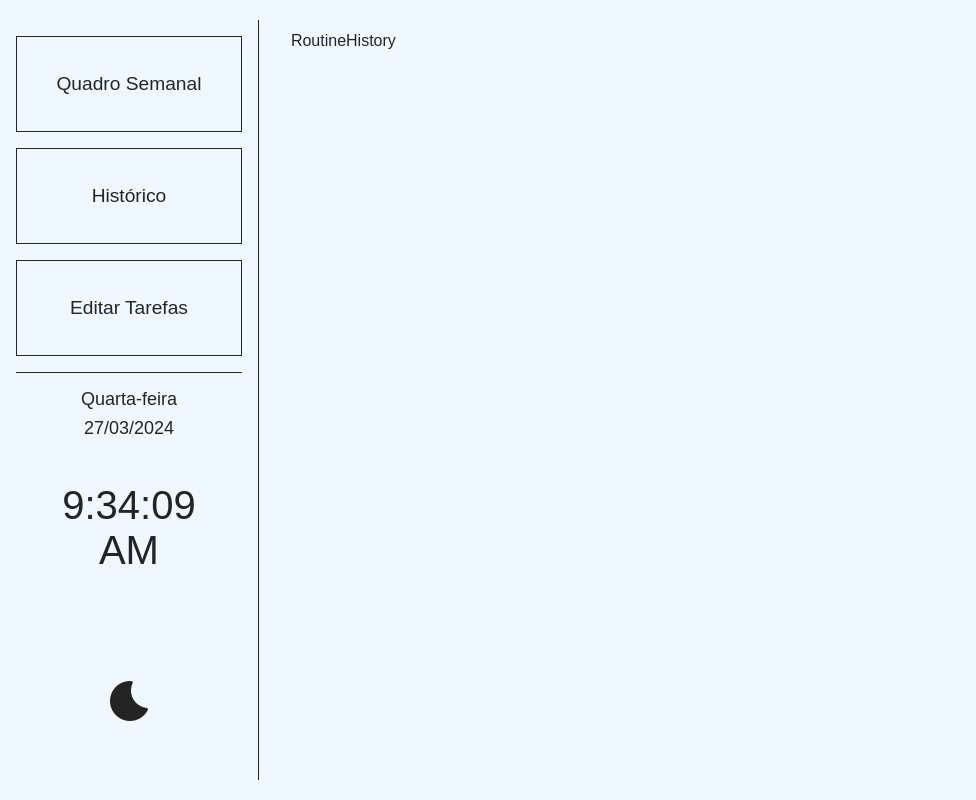
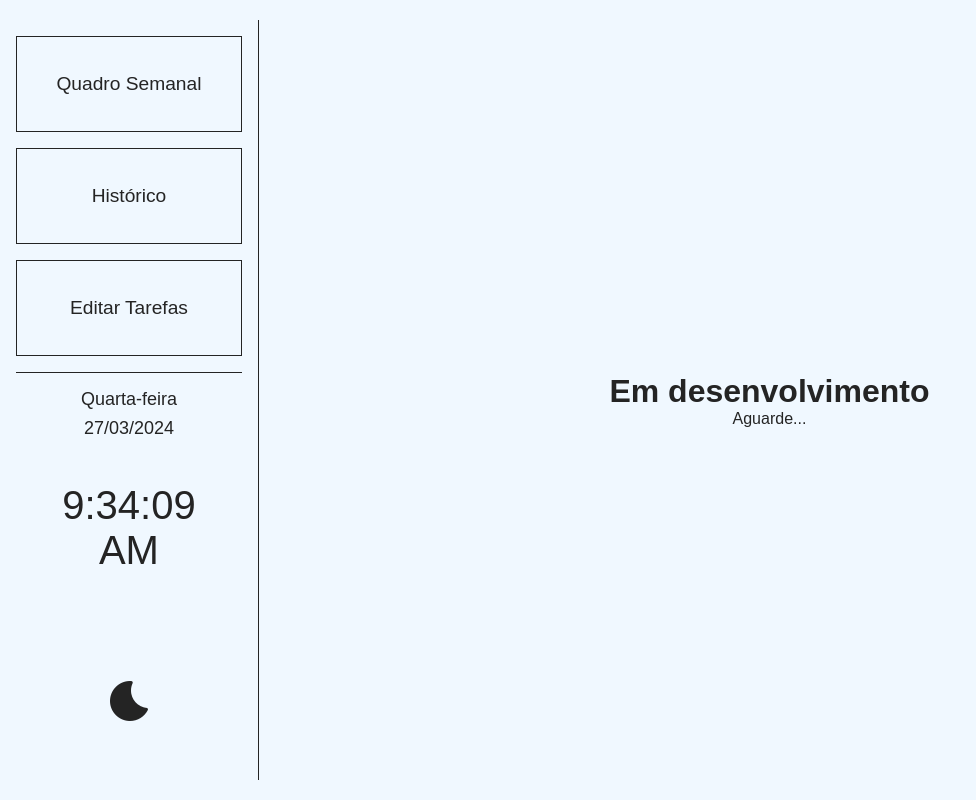
Before and after one commit to aslinsjr/my-todo, a React (Vite) app: page /history in a window 1280 px wide. Shown: the whole page, without its empty margins (0-976 px from the left). Built offline with nearby package versions, Linux system fonts and the light colour scheme; a web font is replaced by a local one.

Commit message:
Update RoutineHistory.jsx

```diff
--- a/src/pages/RoutineHistory.jsx
+++ b/src/pages/RoutineHistory.jsx
@@ -2,7 +2,10 @@ import React from 'react'
 
 const RoutineHistory = () => {
   return (
-    <div className='container'>RoutineHistory</div>
+    <div className='container' style={{alignItems: "center", justifyContent: "center", flexDirection: "column"}}>
+      <h1>Em desenvolvimento</h1>
+      <p>Aguarde...</p>
+    </div>
   )
 }
 
```
